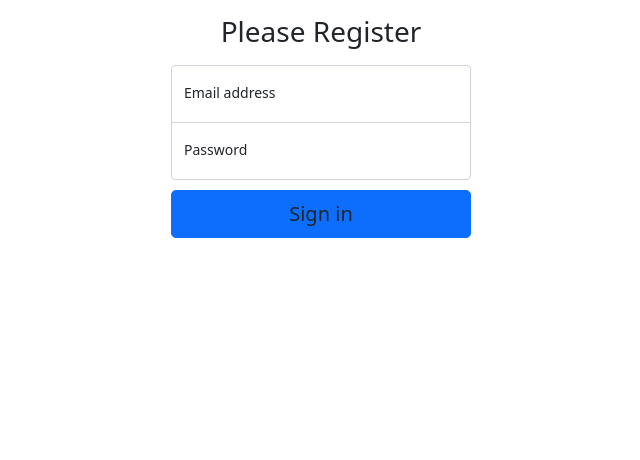
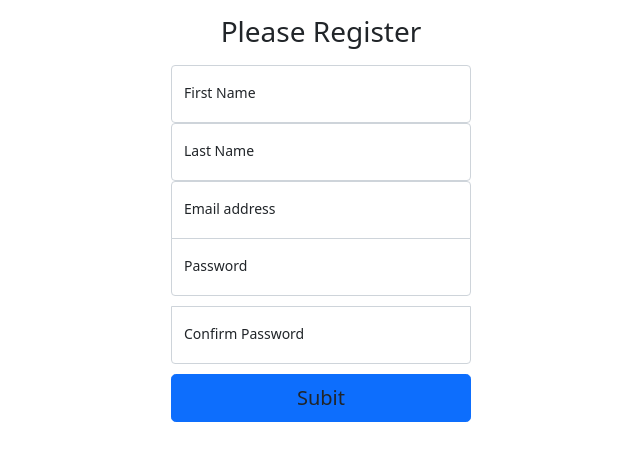
Before and after one commit to MadhushaPrasad/admin-with-vue2-and-vuetify, a Vue app: page /register in a window 1280 px wide. Shown: the top 460 px of the page, without its empty margins (319-959 px from the left). Built offline with nearby package versions, Linux system fonts and the light colour scheme.

Commit message:
#commit : create register function

```diff
--- a/package.json
+++ b/package.json
@@ -7,6 +7,7 @@
     "build": "vue-cli-service build"
   },
   "dependencies": {
+    "axios": "^0.27.2",
     "core-js": "^3.6.5",
     "vue": "^2.6.11",
     "vue-class-component": "^7.2.3",
--- a/src/views/Register.vue
+++ b/src/views/Register.vue
@@ -1,30 +1,89 @@
 <template>
   <div class="form-signin">
-    <form>
+    <form @submit.prevent="submit">
       <h1 class="h3 mb-3 fw-normal text-center">Please Register</h1>
 
       <div class="form-floating">
         <input
+          v-model="firstName"
+          type="text"
+          class="form-control"
+          placeholder="First Name"
+        />
+        <label>First Name</label>
+      </div>
+
+      <div class="form-floating">
+        <input
+          v-model="lastName"
+          type="text"
+          class="form-control"
+          placeholder="Last Name"
+        />
+        <label>Last Name</label>
+      </div>
+
+      <div class="form-floating">
+        <input
           type="email"
+          v-model="email"
           class="form-control"
-          placeholder="name@example.com"
+          placeholder="Email"
         />
         <label>Email address</label>
       </div>
+
       <div class="form-floating">
-        <input type="password" class="form-control" placeholder="Password" />
+        <input
+          v-model="password"
+          type="password"
+          class="form-control"
+          placeholder="Password"
+        />
         <label>Password</label>
       </div>
-      <button class="w-100 btn btn-lg btn-primary" type="submit">
-        Sign in
-      </button>
+
+      <div class="form-floating">
+        <input
+          type="password"
+          v-model="password_confirm"
+          class="form-control"
+          placeholder="Confirm Password"
+        />
+        <label>Confirm Password</label>
+      </div>
+      <button class="w-100 btn btn-lg btn-primary" type="submit">Subit</button>
     </form>
   </div>
 </template>
 
 <script lang="ts">
+import axios from 'axios';
+
 export default {
   name: 'Register',
+  data() {
+    return {
+      firstName: '',
+      lastName: '',
+      email: '',
+      password: '',
+      password_confirm: '',
+    };
+  },
+  methods: {
+    async submit() {
+      await axios.post('http://localhost:8000/api/admin/register', {
+        firstName: this.firstName,
+        lastName: this.lastName,
+        email: this.email,
+        password: this.password,
+        password_confirm: this.password_confirm,
+      });
+
+      await this.$router.push('/login');
+    },
+  },
 };
 </script>
 
```
Also changed, not shown: 1 other file (tests, documents, lock files or other folders).
